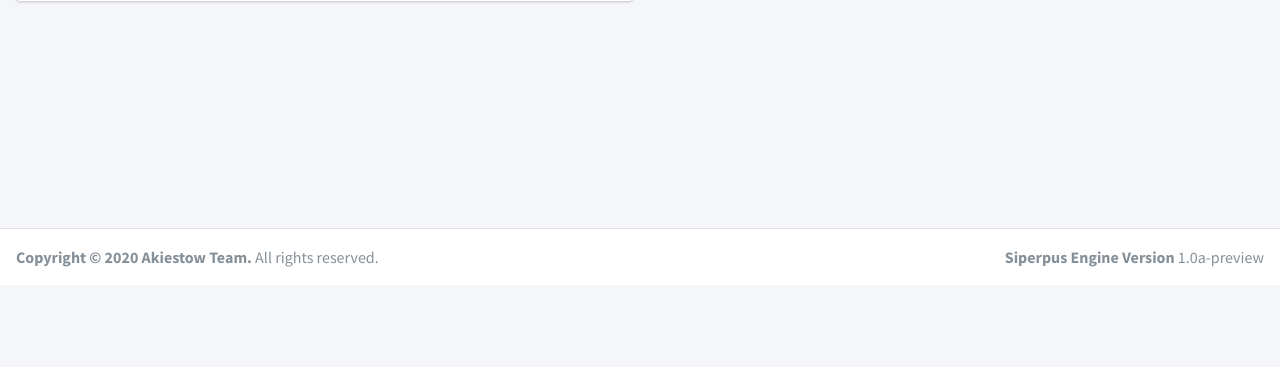
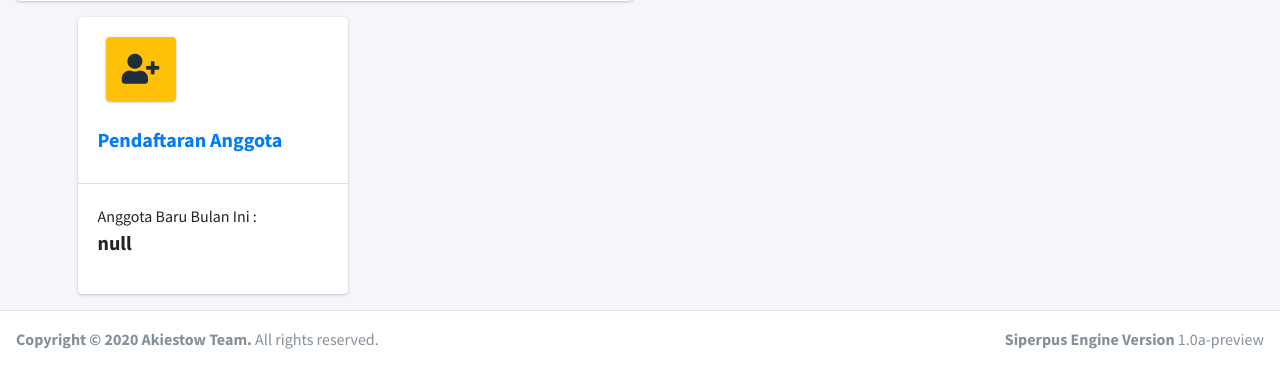
Before and after one commit to NaMLiM/Siperpus, a PHP site: page / in a window 1280 px wide. Shown: the part 515-882 px from the top of the page. Before the commit the page ends 782 px from the top, so only its background shows below. Run offline with PHP 8.4, Linux system fonts and the light colour scheme; some libraries are stand-ins or nearby versions.

Commit message:
Added Register Button

```diff
--- a/index.php
+++ b/index.php
@@ -134,6 +134,44 @@
       <!-- /.container-fluid -->
     </div>
     <!-- /.content -->
+    <div class="content">
+      <div class="container">
+          <div class="row">
+              <!--Pendaftaran-Anggota-->
+              <div class="col-lg-3">
+                <div class="card">
+                  <a href="addmember.php">
+                    <div class="card-header border-1 ">
+                      <!--icon-add-member-->
+                      <div class="d-flex">
+                        <div class="info-box col-lg-5 elevation-0">
+                          <span class="info-box-icon bg-warning elevation-1"><i class="fas fa-user-plus"></i></span>
+                        </div>
+                      </div>
+                      <!-- /.icon-add-member -->
+                      <div class="d-flex">
+                          <p class="d-flex flex-column">
+                            <span class="text-bold text-lg">Pendaftaran Anggota</span>
+                          </p>
+                        </div>
+                    </div>
+                  </a>
+                  <div class="card-body">
+                    <div class="d-flex">
+                      <p class="d-flex flex-column">
+                        <span>Anggota Baru Bulan Ini :</span>
+                        <span class="text-bold text-lg">null</span>
+                      </p>
+
+                    </div>
+                  </div>
+                </div>
+              </div>
+              <!-- /.Pendaftaran-Anggota-->
+
+            </div>
+        </div>
+    </div>
   </div>
   <!-- /.content-wrapper -->
 
```
